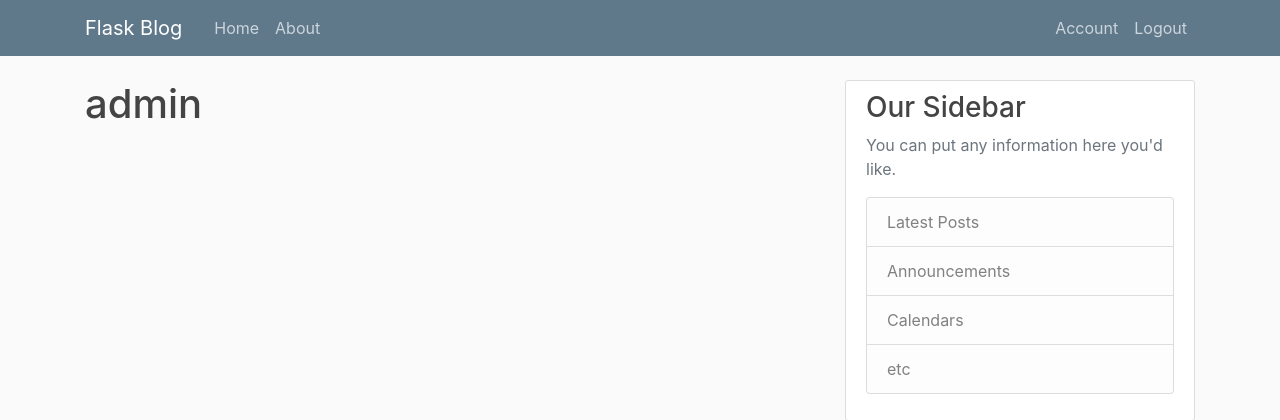
After one commit to alimohammad0816/flask_blog, a Flask app: page /account in a window 1280 px wide. The commit adds this page. Shown: the top 420 px of the page. Run offline with Flask 2, Linux system fonts and the light colour scheme; a user stored in the database is signed in; some libraries are stand-ins or nearby versions.

Commit message:
register, login, logout

```diff
--- a/weblog/application.py
+++ b/weblog/application.py
@@ -9,5 +9,6 @@
 db = SQLAlchemy(app)
 bcrypt = Bcrypt(app)
 login_manager = LoginManager(app)
-
+login_manager.login_view = 'login'
+login_manager.login_message_category = "info"
 from . import views
--- /dev/null
+++ b/weblog/templates/account.html
@@ -0,0 +1,4 @@
+{% extends 'base.html' %}
+{% block content %}
+    <h1> {{ current_user.username }} </h1>
+{% endblock content %}
--- a/weblog/templates/base.html
+++ b/weblog/templates/base.html
@@ -29,10 +29,17 @@
               <a class="nav-item nav-link" href="{{url_for('about')}}">About</a>
             </div>
             <!-- Navbar Right Side -->
-            <div class="navbar-nav">
+            {% if current_user.is_authenticated %}
+                <div class="navbar-nav">
+                    <a class="nav-item nav-link" href="{{url_for('account')}}">Account</a>
+                    <a class="nav-item nav-link" href="{{url_for('logout')}}">Logout</a>
+                </div>
+            {% else %}
+              <div class="navbar-nav">
               <a class="nav-item nav-link" href="{{url_for('login')}}">Login</a>
               <a class="nav-item nav-link" href="{{url_for('register')}}">Register</a>
             </div>
+            {% endif %}
           </div>
         </div>
       </nav>
--- a/weblog/views.py
+++ b/weblog/views.py
@@ -1,8 +1,10 @@
-from flask import render_template, url_for, flash, redirect
+from flask import render_template, url_for, flash, redirect, request
 from datetime import datetime
 from .forms import LoginForm, RegistrationForm
 from .application import app, db, bcrypt
 from .models import User, Post
+from flask_login import login_user, current_user, logout_user, login_required
+
 
 blog_posts = [
     {
@@ -46,9 +48,11 @@
 @app.route("/register", methods=['GET', 'POST'])
 def register():
     form = RegistrationForm()
+    if current_user.is_authenticated:
+        return redirect(url_for('home'))
     if form.validate_on_submit():
         hashed_password = bcrypt.generate_password_hash(form.password.data).decode('utf-8')
-        user = User(username=form.username.data, email=form.password.data, password=hashed_password)
+        user = User(username=form.username.data, email=form.email.data, password=hashed_password)
         db.session.add(user)
         db.session.commit()
         flash(f"Your account has been Created! now able to to login.", 'success')
@@ -60,9 +64,25 @@
 def login():
     form = LoginForm()
     if form.validate_on_submit():
-        if form.email.data == 'admin@gmail.com' and form.password.data == '12345678':
-            flash("Loged In Successfuly!", 'success')
-            return redirect(url_for('home'))
+        user = User.query.filter_by(email=form.email.data).first()
+        print(form.email.data)
+        print(user)
+        if user and bcrypt.check_password_hash(user.password, form.password.data):
+            login_user(user, remember=form.remember.data)
+            next_page = request.args.get('next')
+            return redirect(next_page) if next_page else redirect(url_for('home'))
         else:
             flash("email or password is incorrect!", 'danger')
     return render_template('login.html', title='Login', form=form)
+
+
+@app.route("/logout")
+def logout():
+    logout_user()
+    return redirect(url_for('home'))
+
+
+@app.route('/account')
+@login_required
+def account():
+    return render_template('account.html', title='Account')
```
Also changed, not shown: weblog/models.py (+7 -1 lines), weblog/site.db.
